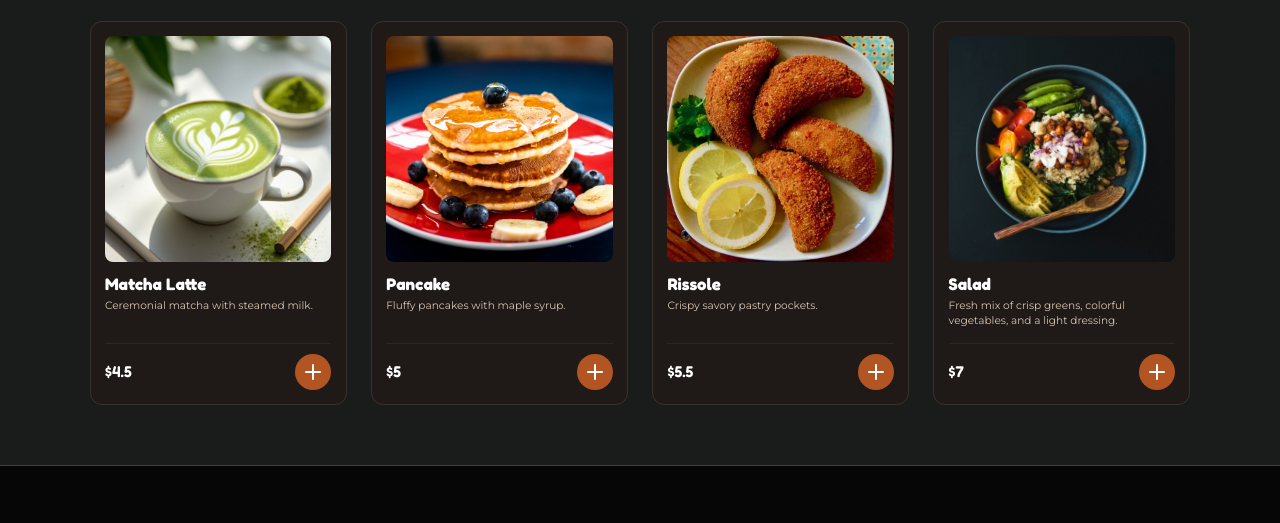
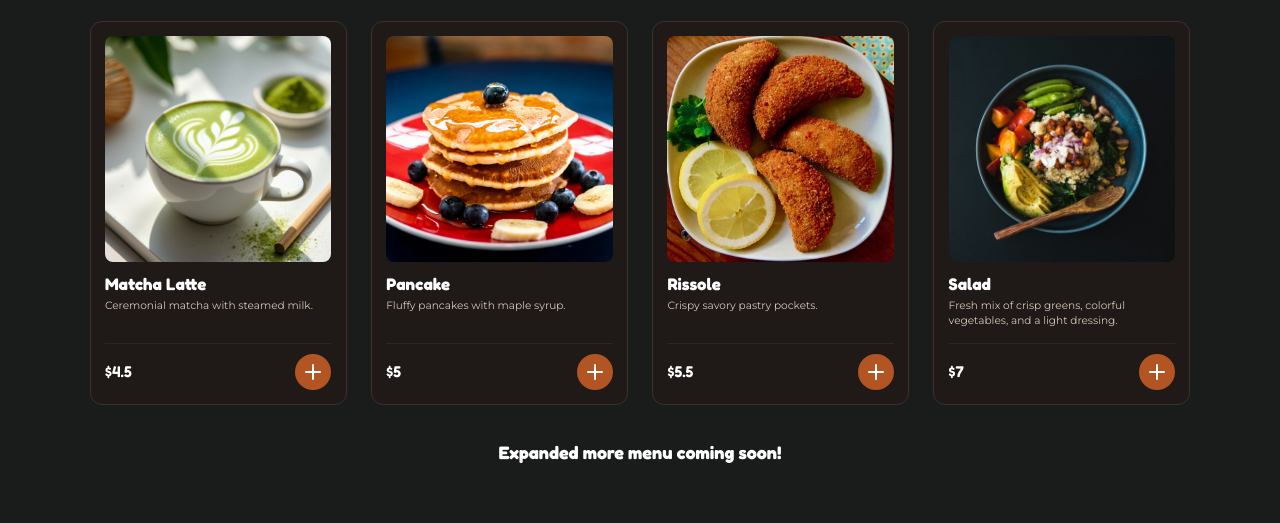
Before and after one commit to zDiqim7/DuskCoffee, a website: page public/menu.html in a window 1280 px wide. Shown: the part 1639-2162 px from the top of the page. Drawn offline with nearby package versions, Linux system fonts and the light colour scheme; no server answers.

Commit message:
add some addtional detail

```diff
--- a/public/menu.html
+++ b/public/menu.html
@@ -205,6 +205,10 @@
             <!-- loading placeholder -->
             <div style="color:var(--muted); text-align:center; padding:2rem 0;">Loading menu…</div>
         </div>
+
+        <div style="text-align:center; margin-top:3rem; border-color:var(--muted);">
+            <p style="font-family: 'Fredoka', sans-serif; font-size: 1.5rem; font-weight: 700;">Expanded more menu coming soon!</p>
+        </div>
     </section>
 
     <!-- Footer start -->
```
Also changed, not shown: README.md.
